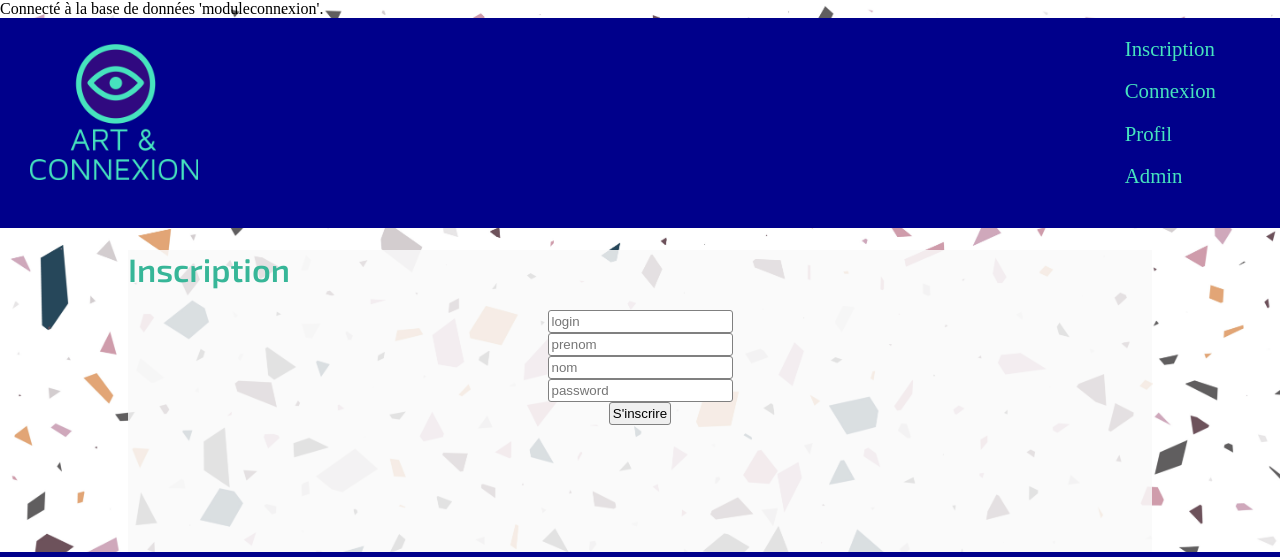
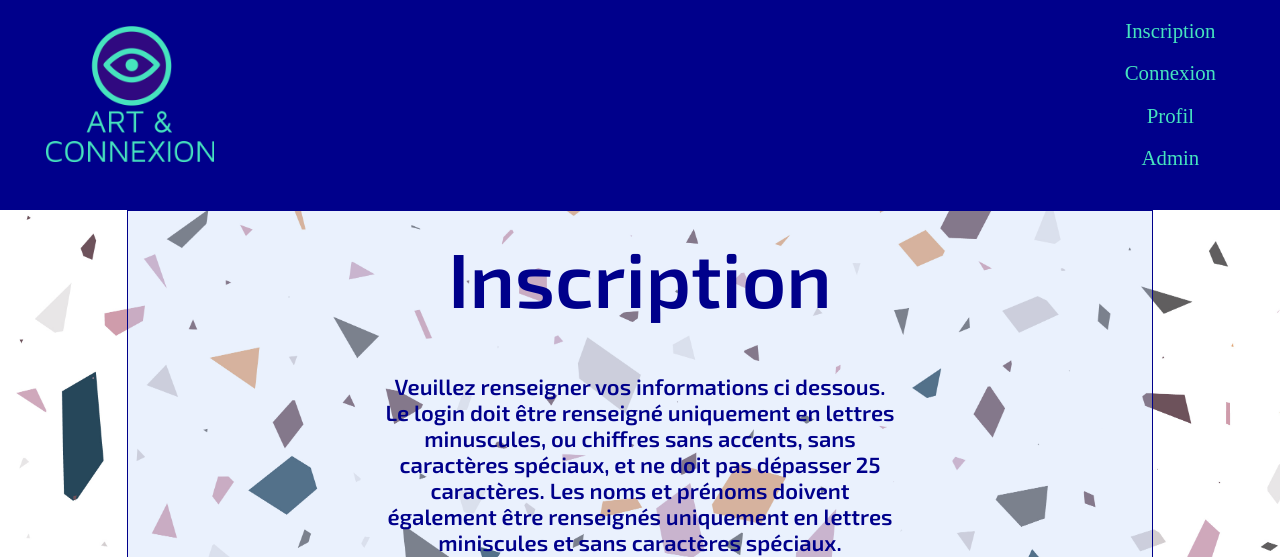
Before and after one commit to thomas-serdjebi/module-connexion, a PHP site: page /module-connexion/php/inscription.php in a window 1280 px wide. Shown: the top 557 px of the page. Run offline with PHP 8.4, Linux system fonts and the light colour scheme; some web fonts are replaced; grey boxes are pictures that could not be loaded.

Commit message:
CSS INSCRIPTION FINI A RELIER AUTRES PAGES ET A ADAPTER

```diff
--- a/php/connexiondb.php
+++ b/php/connexiondb.php
@@ -12,11 +12,8 @@ $table = "utilisateurs";
 $mysqli = mysqli_connect ( $BDD ['host'], $BDD ['user'], $BDD ['pass'], $BDD ['db'] ) ;
 
 if (!$mysqli) {
-    echo "La connexion à la base de données '".$BDD['db']."' a échoué ";
+    $err_connexion = "La connexion à la base de données '".$BDD['db']."' a échoué ";
 }
-
-else  echo "Connecté à la base de données '".$BDD['db']."'." ;
-
 
 
 
--- a/php/inscription.php
+++ b/php/inscription.php
@@ -146,9 +146,24 @@
 
             <h1>Inscription</h1>
 
-            <section>
+            <section class="formulaire">
+
+                <div class="reglesform">
+                    <div id="renseignez"> Veuillez renseigner vos informations ci dessous.</br></div>
+                    Le login doit être renseigné uniquement en lettres minuscules,
+                    ou chiffres sans accents, sans caractères spéciaux,
+                    et ne doit pas dépasser 25 caractères. Les noms et prénoms
+                    doivent également être renseignés uniquement en lettres miniscules et
+                    sans caractères spéciaux.
+                </div>
+
+
+
+
+
 
                 <?php
+                    if (isset($err_connexion)) { echo $err_connexion;}
                     if ($afficherformulaire == 1) {
                 ?>
 
--- a/style/header.css
+++ b/style/header.css
@@ -69,5 +69,6 @@ body {
     background-image: url(../assets/mainback.jpg);
     background-size:cover;
     margin: 0;
+    text-align:center;
 
 }
--- a/style/inscription.css
+++ b/style/inscription.css
@@ -7,35 +7,99 @@
 main {
     width: 80%;
     margin: auto;
+    border :darkblue 1px solid;
+    font-size: 120%;
+    background-color:rgba(185, 207, 248, 0.3);
+    padding-bottom:8%;
     text-align: center;
-    font-size: 150%;
-    background-color:rgba(250, 250, 250, 0.85);
-    padding-bottom:8%;
 
 }
 
 
 h1 {
     text-align: center;
-    font-size: 135%;
-    display: flex;
-    color: rgb(55, 182, 152);
+    font-size: 400%;
+    color:darkblue;
     font-family: 'Exo 2';
+    margin: auto;
+    margin-top:20px;
+    margin-bottom:50px;
+
 
 }
 
+.reglesform {
+    font-family:'Exo 2';
+    font-weight: 800;
+    color:darkblue;
+    margin: auto;
+    max-width:100%;
+    height:auto;
+    width:50%;
+    text-align:center;
+    margin-bottom:40px;
+    font-size:22px;
 
-.styleforme input{
+
+}
+
+#renseignez {
+    margin:auto;
+    text-align:center;
+
+
+
+}
+
+.styleform {
+    margin-bottom:5%;
+
+
+}
+
+.styleform input{
     display: block;
     margin-bottom: 10px;
+    text-align: center;
+    margin:auto;
+    margin-top:5px;
+    margin-bottom:5px;
+    width:30%;
+    height:6%;
+
 }
 
 .inputbasic {
     border: 1px solid grey;
     border-radius: 3px;
     padding: 3px;
+    transition: all 0.5s ease ;
+    font-family:'Exo 2';
+    font-weight: 600;
+    font-size:18px;
 
 }
+
+.inputbasic:focus {
+    background-color:rgba(70, 227, 190);
+
+}
+
+.styleform input[type=submit]{
+    background-color: white;
+    border: 1px solid darkblue;
+    padding:4px;
+    color: darkblue;
+    transition: all 0.5s ease;
+
+}
+
+.styleform input[type=submit]:hover{
+    background-color:darkblue;
+    color:white;
+
+}
+
 
 .indexparagraphes {
     display: flex;
@@ -44,3 +108,9 @@ h1 {
     font-family: 'Rajdhani';
     font-weight:600;
 }
+
+.underform {
+    color: red;
+    font-weight:600;
+    font-family: 'Exo 2';
+}
```
Also changed, not shown: php/admin.php (+20 -6 lines), php/profil.php (+6 -4 lines).
